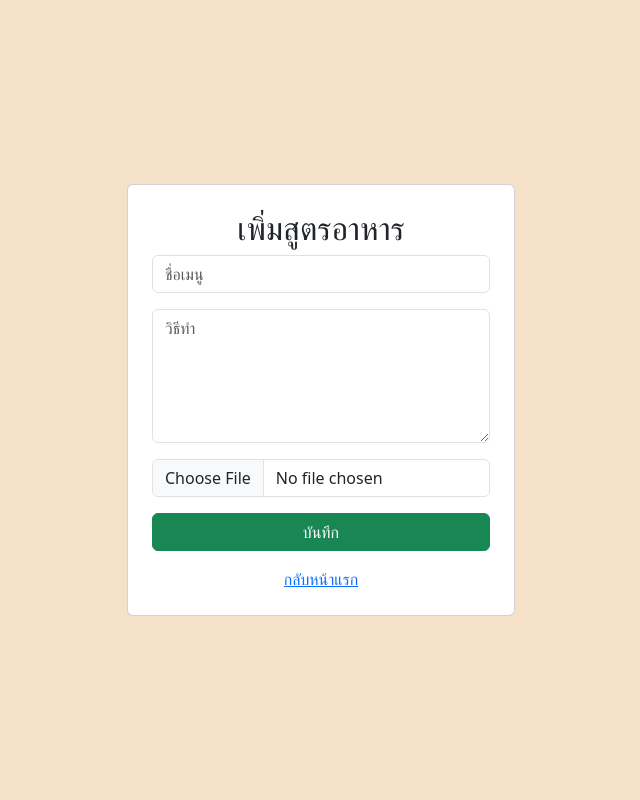
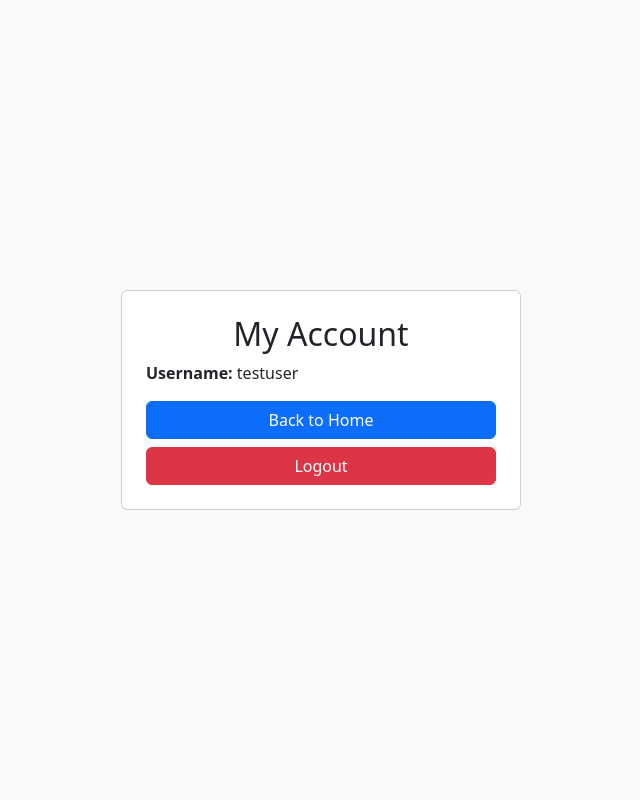
Before and after one commit to AufaWandoloh/my-web, a Flask app: page /account in a window 1280 px wide. Shown: the whole page, without its empty margins (319-959 px from the left). Run offline with Flask 3, Linux system fonts and the light colour scheme; a user stored in the database is signed in.

Commit message:
fix wrong code

```diff
--- a/recipe_manager/templates/account.html
+++ b/recipe_manager/templates/account.html
@@ -4,29 +4,22 @@
 <head>
     <meta charset="UTF-8">
     <meta name="viewport" content="width=device-width, initial-scale=1.0">
-    <title>เพิ่มสูตรอาหาร</title>
+    <title>My Account</title>
     <link href="https://cdn.jsdelivr.net/npm/bootstrap@5.3.0/dist/css/bootstrap.min.css" rel="stylesheet">
+
 </head>
 
-<body style="background-color: #f5e1c8;" class="d-flex justify-content-center align-items-center vh-100">
-    <div class="card p-4">
-        <h2 class="text-center">เพิ่มสูตรอาหาร</h2>
-        <form action="/add_recipe" method="POST" enctype="multipart/form-data">
-            <div class="mb-3">
-                <input type="text" class="form-control" name="name" placeholder="ชื่อเมนู" required>
-            </div>
-            <div class="mb-3">
-                <textarea class="form-control" name="instructions" placeholder="วิธีทำ" rows="5" required></textarea>
-            </div>
-            <div class="mb-3">
-                <input type="file" class="form-control" name="image" required>
-            </div>
-            <button type="submit" class="btn btn-success w-100">บันทึก</button>
-        </form>
-        <div class="mt-3 text-center">
-            <a href="/">กลับหน้าแรก</a>
+<body class="bg-light d-flex justify-content-center align-items-center vh-100">
+    <div class="card p-4" style="width: 400px;">
+        <h2 class="text-center">My Account</h2>
+        <p><strong>Username:</strong> {{ user.username }}</p>
+
+        <div class="d-grid gap-2">
+            <a href="{{ url_for('home') }}" class="btn btn-primary">Back to Home</a>
+            <a href="{{ url_for('logout') }}" class="btn btn-danger">Logout</a>
         </div>
     </div>
 </body>
 
+
 </html>
```
